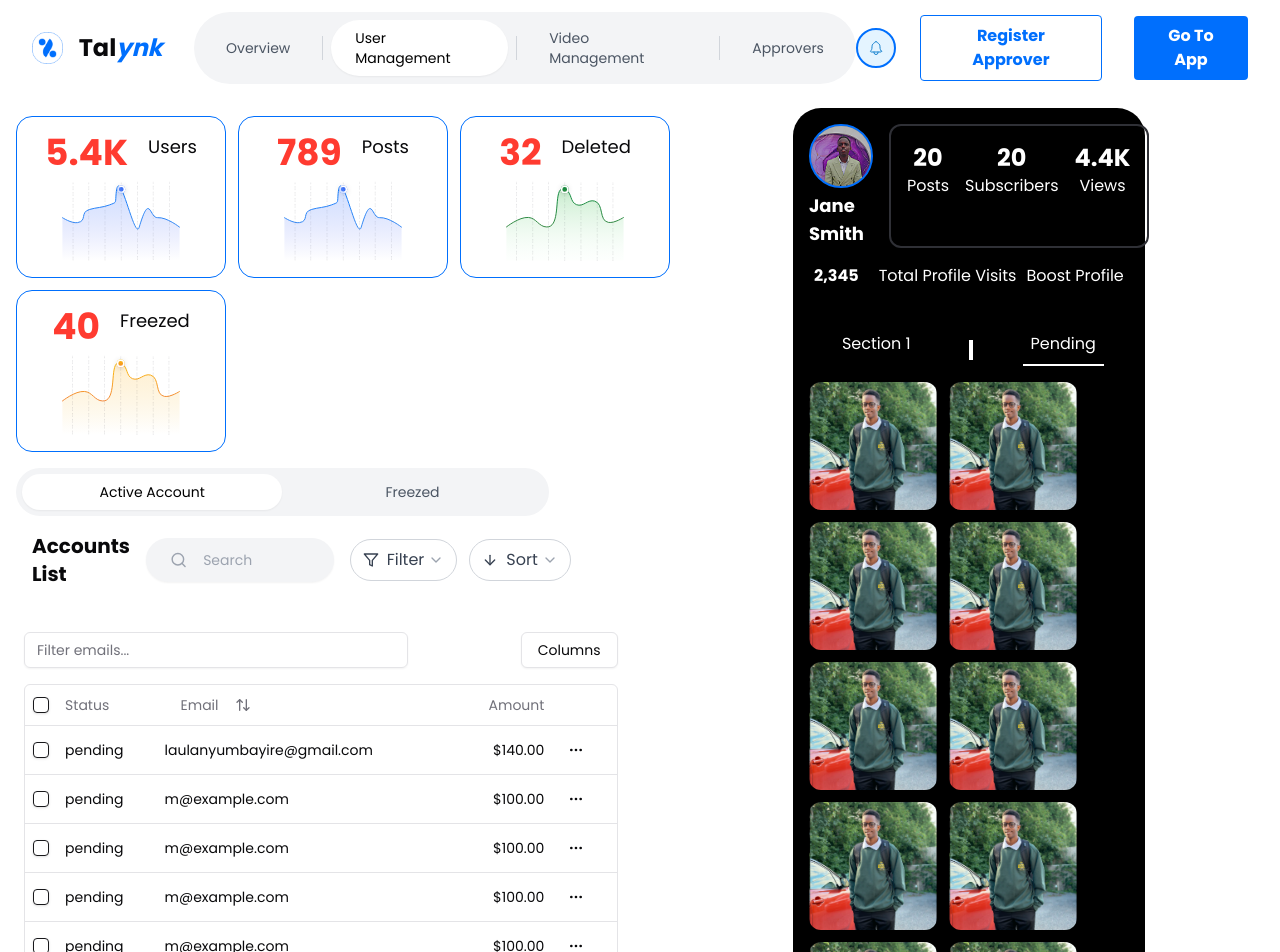
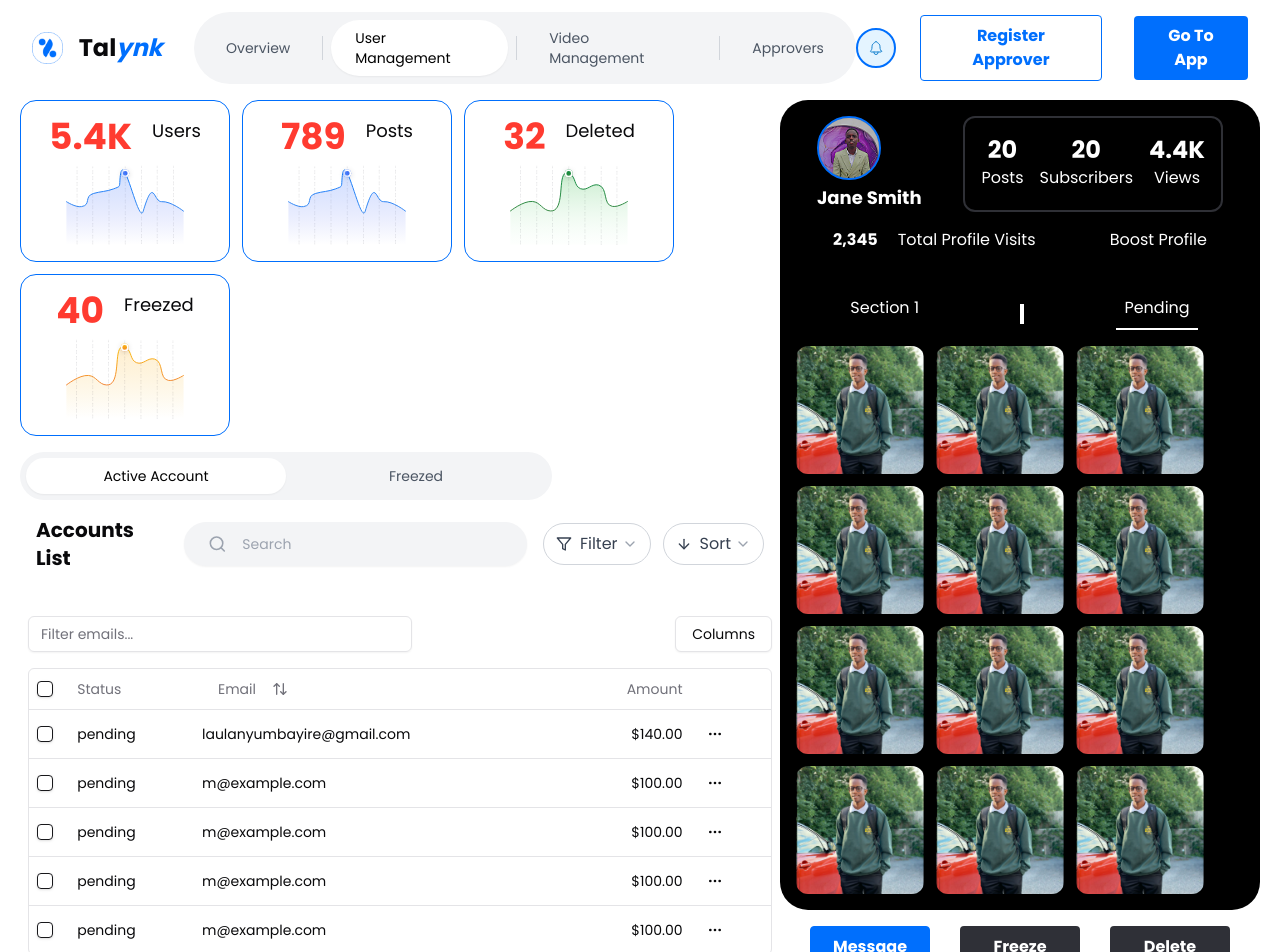
Before and after one commit to mahingaRodin/Talynk, a React (Vite) app: page /user-management in a window 1280 px wide. Shown: the top 952 px of the page. Built offline with nearby package versions, Linux system fonts and the light colour scheme.

Commit message:
debugged positions

```diff
--- a/src/components/user/BlackCard.tsx
+++ b/src/components/user/BlackCard.tsx
@@ -8,8 +8,8 @@ const BlackCard = () => {
       setActiveTab(tab);
   };
   return (
-    <div className="w-[84%] pb-6">
-      <div className="bg-black text-white p-4 rounded-[28px] min-h-[50px] w-[86%] ">
+    <div className="pb-6 w-[480px]">
+      <div className="bg-black text-white p-4 rounded-[28px] ">
         {/* Profile Information */}
         <div className="flex flex-row justify-around mb-4">
           <div className='flex-col flex'>
@@ -97,7 +97,7 @@ const BlackCard = () => {
         </div>
 
           </div>
-          <div className='flex flex-row pt-4 justify-around w-[84%]'>
+          <div className='flex flex-row pt-4 justify-evenly'>
           <CustomButton
             text="Message"
             bgColor="#006FFD"
--- a/src/components/user/UserManagment.tsx
+++ b/src/components/user/UserManagment.tsx
@@ -33,8 +33,8 @@ const UserManagment = () => {
   return (
     <div>
       <Navbar />
-      <div className="flex flex-row">
-      <div className="w-[65%] p-4">
+      <div className="flex justify-between px-5">
+      <div className="">
         <Cards data={modifiedData} />
 
         <div>
@@ -43,7 +43,7 @@ const UserManagment = () => {
 
 
 
-        <div className="w-[75%] px-4 flex items-center justify-between py-4">
+        <div className="px-4 flex items-center justify-between py-4">
   {/* Title */}
   <h1 className="text-xl font-bold">Accounts List</h1>
 
@@ -67,14 +67,14 @@ const UserManagment = () => {
     </button>
   </div>
 </div>
-<div className="mx-2 w-[78%]">
+<div className="mx-2">
        <Page></Page>
       </div>
 
 
 
       </div>
-      <div className="w-[40%]  mt-2">
+      <div className="">
         <BlackCard></BlackCard>
       </div>
       </div>
```
